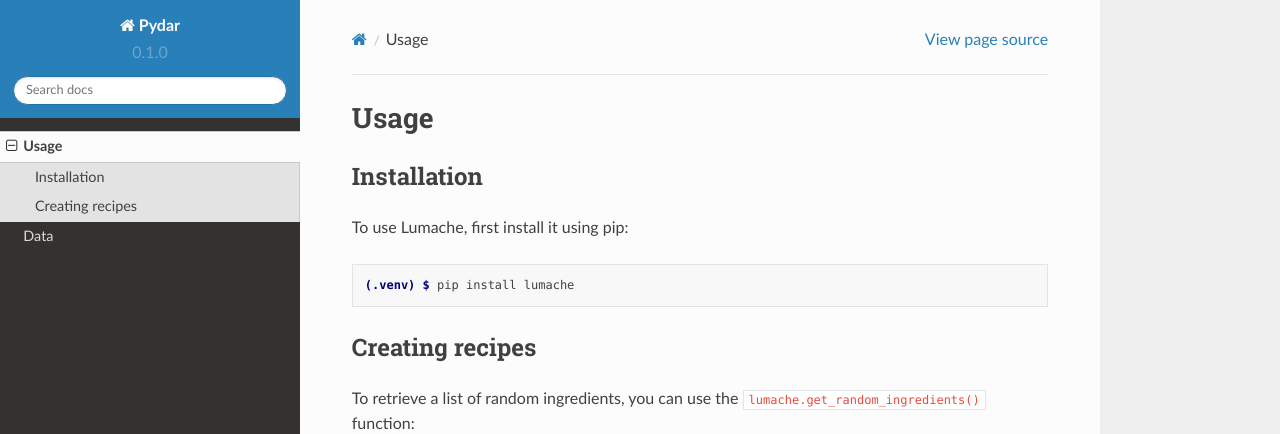
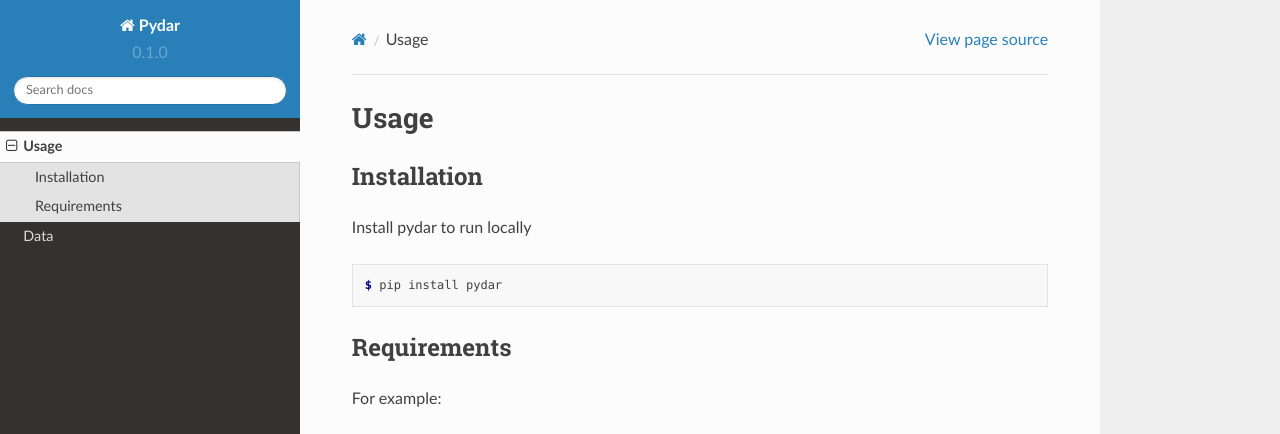
Before and after one commit to cyschneck/pydar-documentation, a Sphinx documentation site: the page built from docs/source/usage.rst, in a window 1280 px wide and 1095 px high. Shown: the top 434 px of the window. Built offline with Sphinx 7.4.7 and the Read the Docs theme 2.0.0, drawn with Linux system fonts in a browser that asks for light colours; some of the changed text lies outside the part shown.

Commit message:
Update usage.rst

```diff
--- a/docs/source/usage.rst
+++ b/docs/source/usage.rst
@@ -6,28 +6,16 @@
 Installation
 ------------
 
-To use Lumache, first install it using pip:
+Install pydar to run locally
 
 .. code-block:: console
 
-   (.venv) $ pip install lumache
+   $ pip install pydar
 
-Creating recipes
+Requirements
 ----------------
-
-To retrieve a list of random ingredients,
-you can use the ``lumache.get_random_ingredients()`` function:
-
-.. autofunction:: lumache.get_random_ingredients
-
-The ``kind`` parameter should be either ``"meat"``, ``"fish"``,
-or ``"veggies"``. Otherwise, :py:func:`lumache.get_random_ingredients`
-will raise an exception.
-
-.. autoexception:: lumache.InvalidKindError
 
 For example:
 
->>> import lumache
->>> lumache.get_random_ingredients()
-['shells', 'gorgonzola', 'parsley']
+>>> import pydar
+>>>
```
